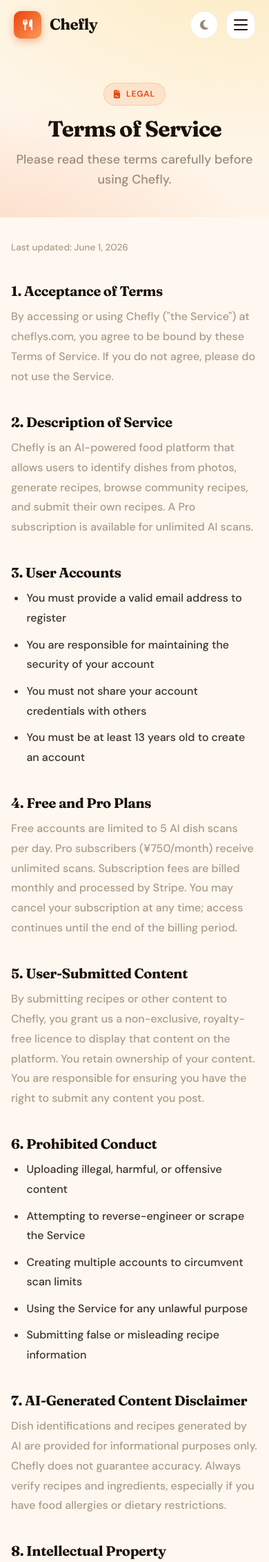
After one commit to saadJP23/chefly, a Flask app: page /terms in a window 390 px wide. The commit adds this page. Shown: the top 2264 px of the page at 69% size. Run offline with Flask 3, Linux system fonts and the light colour scheme; some libraries are stand-ins or nearby versions.

Commit message:
add Privacy Policy and Terms of Service pages
- /privacy and /terms routes with full legal content
- /api/privacy and /api/terms JSON endpoints for mobile app
- fix footer links from # to proper url_for routes

Co-Authored-By: Claude Sonnet 4.6 <noreply@anthropic.com>

```diff
--- a/backend/index.py
+++ b/backend/index.py
@@ -1505,6 +1505,33 @@ def start_search():
     query = request.form.get('q', '')
     return render_template('loading_page.html', query=query)
 
+# ── LEGAL PAGES ──────────────────────────────────────────────────────────────
+
+@app.route('/privacy')
+def privacy():
+    return render_template('privacy.html')
+
+@app.route('/terms')
+def terms():
+    return render_template('terms.html')
+
+# JSON versions for the mobile app
+@app.route('/api/privacy')
+def api_privacy():
+    return jsonify({
+        'title': 'Privacy Policy',
+        'url': 'https://cheflys.com/privacy',
+        'last_updated': '2026-06-01'
+    })
+
+@app.route('/api/terms')
+def api_terms():
+    return jsonify({
+        'title': 'Terms of Service',
+        'url': 'https://cheflys.com/terms',
+        'last_updated': '2026-06-01'
+    })
+
 # ── PRICING & STRIPE ─────────────────────────────────────────────────────────
 
 @app.route('/pricing')
--- a/backend/templates/footer.html
+++ b/backend/templates/footer.html
@@ -32,8 +32,8 @@
                     <li><a href="{{ url_for('contact') }}">Contact</a></li>
                     <li><a href="{{ url_for('login') }}">Login</a></li>
                     <li><a href="{{ url_for('signup') }}">Sign Up</a></li>
-                    <li><a href="#">Privacy Policy</a></li>
-                    <li><a href="#">Terms of Service</a></li>
+                    <li><a href="{{ url_for('privacy') }}">Privacy Policy</a></li>
+                    <li><a href="{{ url_for('terms') }}">Terms of Service</a></li>
                 </ul>
             </div>
 
--- /dev/null
+++ b/backend/templates/terms.html
@@ -0,0 +1,73 @@
+{% extends "base.html" %}
+{% block title %}Terms of Service — Chefly{% endblock %}
+{% block extra_css %}
+<link rel="stylesheet" href="{{ url_for('static', filename='css/pages.css') }}">
+<style>
+.legal-body { max-width: 780px; margin: 0 auto; padding: 2rem 1rem 5rem; }
+.legal-body h2 { font-size: 1.25rem; margin: 2.5rem 0 .75rem; }
+.legal-body p, .legal-body li { line-height: 1.8; opacity: .85; margin-bottom: .6rem; }
+.legal-body ul { padding-left: 1.4rem; }
+.legal-meta { opacity: .5; font-size: .85rem; margin-bottom: 2.5rem; }
+</style>
+{% endblock %}
+
+{% block content %}
+<section class="page-hero">
+    <div class="container reveal">
+        <span class="section-eyebrow"><i class="fa-solid fa-file-contract"></i> Legal</span>
+        <h1>Terms of Service</h1>
+        <p>Please read these terms carefully before using Chefly.</p>
+    </div>
+</section>
+
+<div class="legal-body container">
+    <p class="legal-meta">Last updated: June 1, 2026</p>
+
+    <h2>1. Acceptance of Terms</h2>
+    <p>By accessing or using Chefly ("the Service") at cheflys.com, you agree to be bound by these Terms of Service. If you do not agree, please do not use the Service.</p>
+
+    <h2>2. Description of Service</h2>
+    <p>Chefly is an AI-powered food platform that allows users to identify dishes from photos, generate recipes, browse community recipes, and submit their own recipes. A Pro subscription is available for unlimited AI scans.</p>
+
+    <h2>3. User Accounts</h2>
+    <ul>
+        <li>You must provide a valid email address to register</li>
+        <li>You are responsible for maintaining the security of your account</li>
+        <li>You must not share your account credentials with others</li>
+        <li>You must be at least 13 years old to create an account</li>
+    </ul>
+
+    <h2>4. Free and Pro Plans</h2>
+    <p>Free accounts are limited to 5 AI dish scans per day. Pro subscribers (¥750/month) receive unlimited scans. Subscription fees are billed monthly and processed by Stripe. You may cancel your subscription at any time; access continues until the end of the billing period.</p>
+
+    <h2>5. User-Submitted Content</h2>
+    <p>By submitting recipes or other content to Chefly, you grant us a non-exclusive, royalty-free licence to display that content on the platform. You retain ownership of your content. You are responsible for ensuring you have the right to submit any content you post.</p>
+
+    <h2>6. Prohibited Conduct</h2>
+    <ul>
+        <li>Uploading illegal, harmful, or offensive content</li>
+        <li>Attempting to reverse-engineer or scrape the Service</li>
+        <li>Creating multiple accounts to circumvent scan limits</li>
+        <li>Using the Service for any unlawful purpose</li>
+        <li>Submitting false or misleading recipe information</li>
+    </ul>
+
+    <h2>7. AI-Generated Content Disclaimer</h2>
+    <p>Dish identifications and recipes generated by AI are provided for informational purposes only. Chefly does not guarantee accuracy. Always verify recipes and ingredients, especially if you have food allergies or dietary restrictions.</p>
+
+    <h2>8. Intellectual Property</h2>
+    <p>The Chefly name, logo, and platform design are the property of Chefly. You may not use them without written permission.</p>
+
+    <h2>9. Limitation of Liability</h2>
+    <p>Chefly is provided "as is" without warranties of any kind. We are not liable for any damages arising from your use of the Service, including but not limited to health issues arising from following AI-generated recipes.</p>
+
+    <h2>10. Termination</h2>
+    <p>We reserve the right to suspend or terminate accounts that violate these Terms. You may delete your account at any time by contacting <a href="mailto:hello@cheflys.com">hello@cheflys.com</a>.</p>
+
+    <h2>11. Changes to Terms</h2>
+    <p>We may update these Terms from time to time. Continued use of the Service after changes constitutes acceptance of the new Terms.</p>
+
+    <h2>12. Contact</h2>
+    <p>For questions about these Terms, contact us at <a href="mailto:hello@cheflys.com">hello@cheflys.com</a>.</p>
+</div>
+{% endblock %}
```
Also changed, not shown: backend/templates/privacy.html (added, +65 -0 lines).
